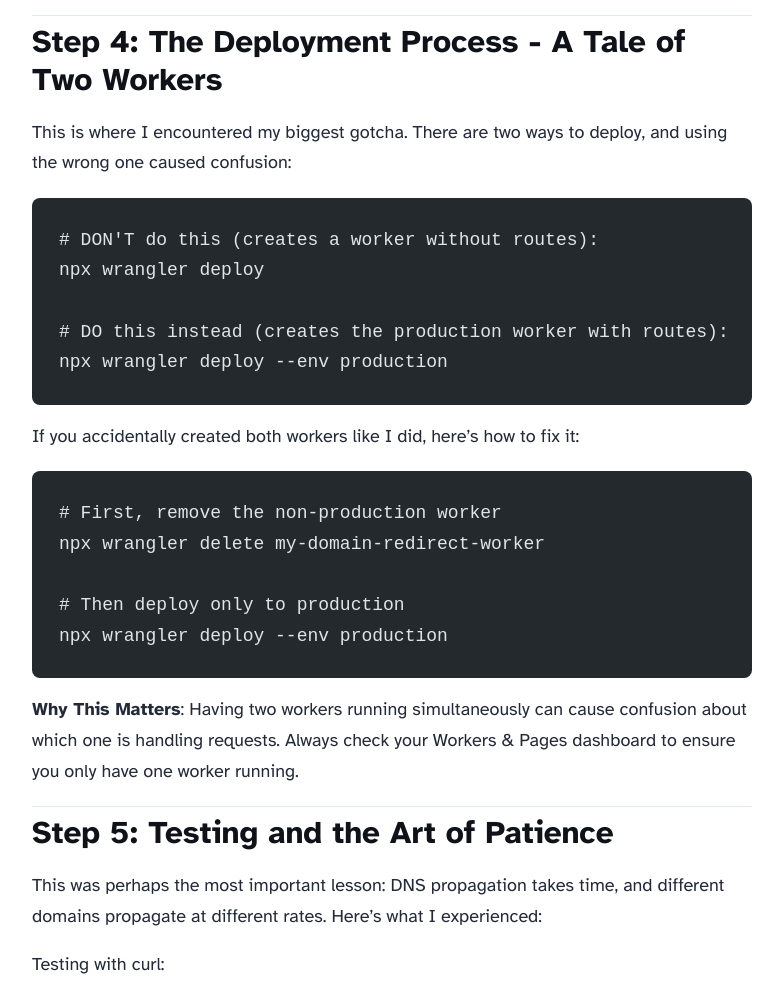
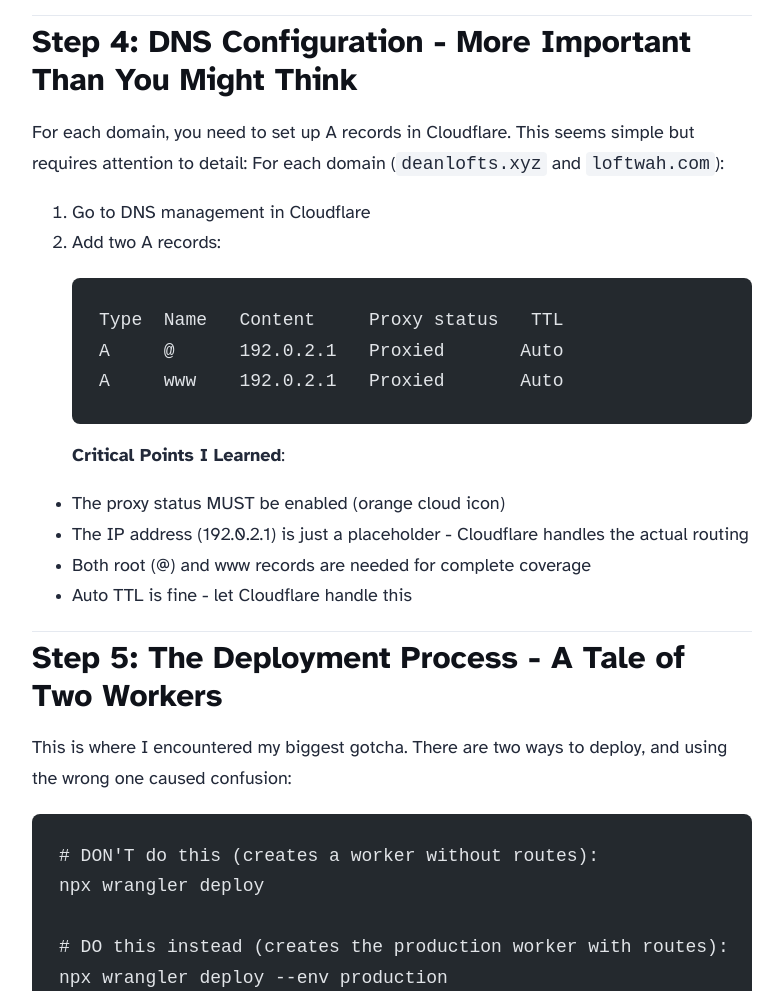
Before and after one commit to loftwah/blog, an Astro site: page /guides/domain-redirect-cloudflare-workers in a window 1280 px wide. Shown: the part 5028-6019 px from the top of the page, without its empty margins (248-1031 px from the left). Built offline with nearby package versions, Linux system fonts and the light colour scheme; Astro itself is replaced by a stand-in of ours; code samples lack their colours.

Commit message:
replace placeholder entries

````diff
--- a/src/content/guides/domain-redirect-cloudflare-workers.md
+++ b/src/content/guides/domain-redirect-cloudflare-workers.md
@@ -139,7 +139,28 @@
 
 ---
 
-### Step 4: The Deployment Process - A Tale of Two Workers
+### Step 4: DNS Configuration - More Important Than You Might Think
+
+For each domain, you need to set up A records in Cloudflare. This seems simple but requires attention to detail:
+For each domain (`deanlofts.xyz` and `loftwah.com`):
+
+1. Go to DNS management in Cloudflare
+2. Add two A records:
+   ```
+   Type  Name   Content     Proxy status   TTL
+   A     @      192.0.2.1   Proxied       Auto
+   A     www    192.0.2.1   Proxied       Auto
+   ```
+   **Critical Points I Learned**:
+
+- The proxy status MUST be enabled (orange cloud icon)
+- The IP address (192.0.2.1) is just a placeholder - Cloudflare handles the actual routing
+- Both root (@) and www records are needed for complete coverage
+- Auto TTL is fine - let Cloudflare handle this
+
+---
+
+### Step 5: The Deployment Process - A Tale of Two Workers
 
 This is where I encountered my biggest gotcha. There are two ways to deploy, and using the wrong one caused confusion:
 
@@ -165,7 +186,7 @@
 
 ---
 
-### Step 5: Testing and the Art of Patience
+### Step 6: Testing and the Art of Patience
 
 This was perhaps the most important lesson: DNS propagation takes time, and different domains propagate at different rates. Here's what I experienced:
 
````
